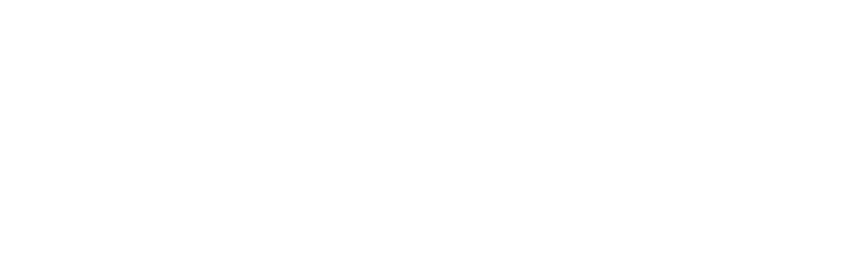
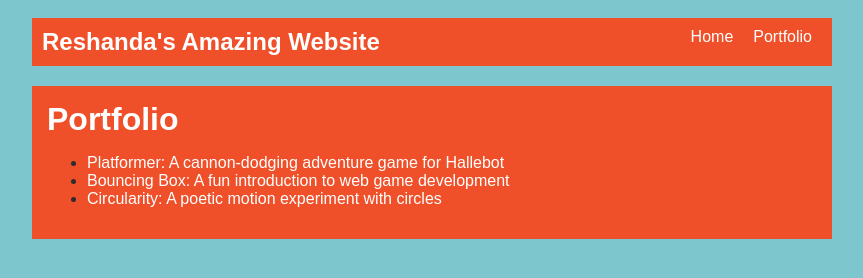
Before and after one commit to reshandabell/reshandabell.github.io, a plain HTML site: page portfolio.html in a window 1280 px wide. Shown: the whole page, without its empty margins (208-1071 px from the left). Drawn offline with Linux system fonts and the light colour scheme.

Commit message:
add index css portfolio

```diff
--- a/portfolio.html
+++ b/portfolio.html
@@ -0,0 +1,45 @@
+<!DOCTYPE html>
+<html>
+  <head>
+    <title>Reshanda's Awesome Website</title>
+    <link rel="stylesheet" href="style.css" />
+  </head>
+
+  <body>
+    <!-- All content goes here -->
+    <div id="all-contents">
+      <nav>
+        <h1>Reshanda's Amazing Website</h1>
+        <ul id="nav-ul">
+          <li class="nav-li">
+            <a href="index.html">Home</a>
+          </li>
+          <li class="nav-li">
+            <a href="portfolio.html">Portfolio</a>
+          </li>
+        </ul>
+      </nav>
+      <main>
+        <div class="content">
+          <h1>Portfolio</h1>
+          <ul id="portfolio">
+            <li>
+              <a href="fsd-projects/platformer/"
+                >Platformer: A cannon-dodging adventure game for Hallebot</a>
+            </li>
+            <li>
+              <a href="fsd-projects/bouncing-box/"
+                >Bouncing Box: A fun introduction to web game development</a
+              >
+            </li>
+            <li>
+              <a href="fsd-projects/circularity/"
+                >Circularity: A poetic motion experiment with circles</a
+              >
+            </li>
+          </ul>
+        </div>
+      </main>
+    </div>
+  </body>
+</html>
--- a/style.css
+++ b/style.css
@@ -46,7 +46,7 @@ a {
 
 /* main container area beneath menu */
 main {
-    background: rgb(245, 238, 219);
+    background: rgb(239, 80, 41);
     display: flex;
     margin-top: 20px;
 }
```
